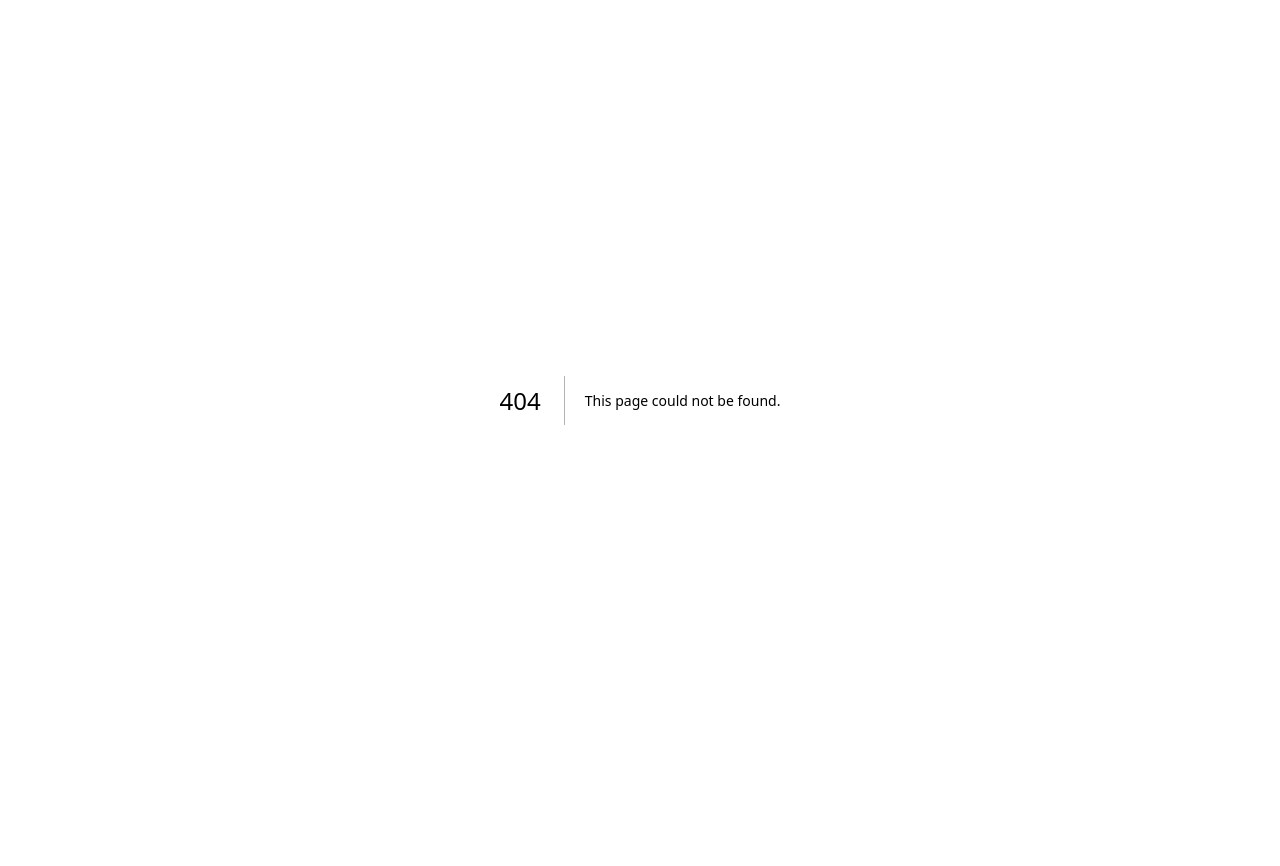
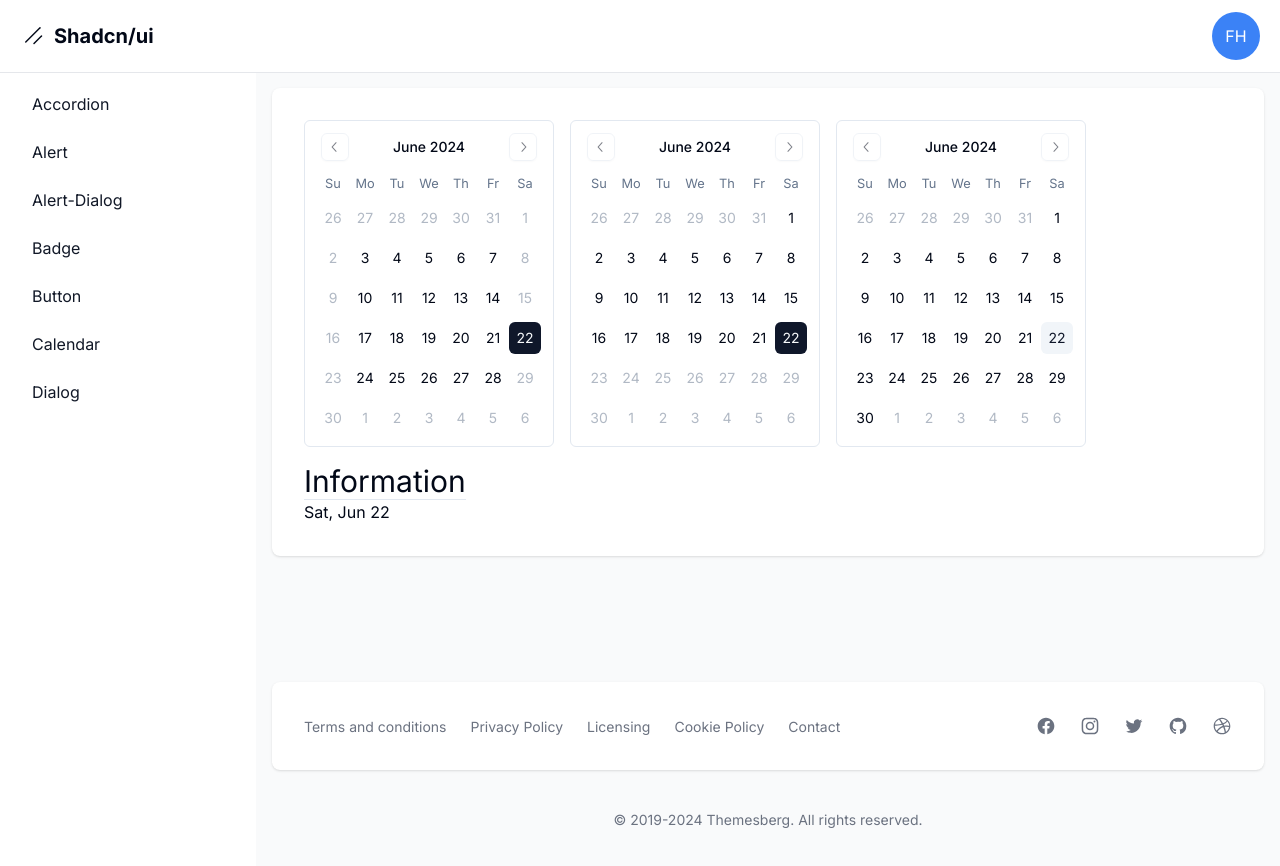
Before and after one commit to jorgeramos2068/next-app-03-shadcn-dashboard, a Next.js app: page /dashboard/calendar in a window 1280 px wide. Before the commit this address had no page. Shown: the top 866 px of the page. Before the commit the page ends 800 px from the top, so only its background shows below. Built offline with nearby package versions, Linux system fonts and the light colour scheme.

Commit message:
feat: add and configure calendar component

```diff
--- a/package.json
+++ b/package.json
@@ -17,9 +17,11 @@
     "@radix-ui/react-slot": "^1.1.0",
     "class-variance-authority": "^0.7.0",
     "clsx": "^2.1.1",
+    "date-fns": "^3.6.0",
     "lucide-react": "^0.396.0",
     "next": "14.2.4",
     "react": "^18",
+    "react-day-picker": "^8.10.1",
     "react-dom": "^18",
     "tailwind-merge": "^2.3.0",
     "tailwindcss-animate": "^1.0.7"
--- /dev/null
+++ b/src/app/dashboard/calendar/page.tsx
@@ -0,0 +1,40 @@
+'use client';
+import * as React from 'react';
+import { Calendar } from '@/components/ui/calendar';
+
+export default function Page() {
+  const [date, setDate] = React.useState<Date | undefined>(new Date());
+  const [multipleDates, setMultipleDates] = React.useState<Date[] | undefined>([]);
+
+  const smallDate = date?.toLocaleDateString('en-US', {
+    weekday: 'short',
+    day: 'numeric',
+    month: 'short',
+  });
+
+  return (
+    <div className="flex-col sm:flex sm:flex-row sm:flex-wrap gap-4">
+      <Calendar
+        mode="single"
+        selected={date}
+        onSelect={setDate}
+        className="rounded-md border"
+        disabled={date => date.getDay() === 0 || date.getDay() === 6}
+      />
+      <Calendar
+        mode="single"
+        selected={date}
+        onSelect={setDate}
+        className="rounded-md border"
+        disabled={date => date > new Date()}
+      />
+      <Calendar mode="multiple" selected={multipleDates} onSelect={setMultipleDates} className="rounded-md border" />
+      <div>
+        <h1 className="text-3xl">Information</h1>
+        <div className="border-b"></div>
+        <p>{smallDate}</p>
+        <p>{multipleDates?.map(localDate => localDate.toLocaleDateString()).join(', ')}</p>
+      </div>
+    </div>
+  );
+}
--- a/src/app/dashboard/layout.tsx
+++ b/src/app/dashboard/layout.tsx
@@ -7,6 +7,7 @@
   { name: 'alert-dialog', href: 'alert-dialog' },
   { name: 'dialog', href: 'dialog' },
   { name: 'badge', href: 'badge' },
+  { name: 'calendar', href: 'calendar' },
 ].sort((a, b) => a.name.localeCompare(b.name));
 
 export default function DashboardLayout({ children }: { children: React.ReactNode }) {
--- /dev/null
+++ b/src/components/ui/calendar.tsx
@@ -0,0 +1,62 @@
+'use client';
+
+import * as React from 'react';
+import { ChevronLeftIcon, ChevronRightIcon } from '@radix-ui/react-icons';
+import { DayPicker } from 'react-day-picker';
+
+import { cn } from '@/lib/utils';
+import { buttonVariants } from '@/components/ui/button';
+
+export type CalendarProps = React.ComponentProps<typeof DayPicker>;
+
+function Calendar({ className, classNames, showOutsideDays = true, ...props }: CalendarProps) {
+  return (
+    <DayPicker
+      showOutsideDays={showOutsideDays}
+      className={cn('p-3', className)}
+      classNames={{
+        months: 'flex flex-col sm:flex-row space-y-4 sm:space-x-4 sm:space-y-0',
+        month: 'space-y-4',
+        caption: 'flex justify-center pt-1 relative items-center',
+        caption_label: 'text-sm font-medium',
+        nav: 'space-x-1 flex items-center',
+        nav_button: cn(
+          buttonVariants({ variant: 'outline' }),
+          'h-7 w-7 bg-transparent p-0 opacity-50 hover:opacity-100'
+        ),
+        nav_button_previous: 'absolute left-1',
+        nav_button_next: 'absolute right-1',
+        table: 'w-full border-collapse space-y-1',
+        head_row: 'flex',
+        head_cell: 'text-muted-foreground rounded-md w-8 font-normal text-[0.8rem]',
+        row: 'flex w-full mt-2',
+        cell: cn(
+          'relative p-0 text-center text-sm focus-within:relative focus-within:z-20 [&:has([aria-selected])]:bg-accent [&:has([aria-selected].day-outside)]:bg-accent/50 [&:has([aria-selected].day-range-end)]:rounded-r-md',
+          props.mode === 'range'
+            ? '[&:has(>.day-range-end)]:rounded-r-md [&:has(>.day-range-start)]:rounded-l-md first:[&:has([aria-selected])]:rounded-l-md last:[&:has([aria-selected])]:rounded-r-md'
+            : '[&:has([aria-selected])]:rounded-md'
+        ),
+        day: cn(buttonVariants({ variant: 'ghost' }), 'h-8 w-8 p-0 font-normal aria-selected:opacity-100'),
+        day_range_start: 'day-range-start',
+        day_range_end: 'day-range-end',
+        day_selected:
+          'bg-primary text-primary-foreground hover:bg-primary hover:text-primary-foreground focus:bg-primary focus:text-primary-foreground',
+        day_today: 'bg-accent text-accent-foreground',
+        day_outside:
+          'day-outside text-muted-foreground opacity-50  aria-selected:bg-accent/50 aria-selected:text-muted-foreground aria-selected:opacity-30',
+        day_disabled: 'text-muted-foreground opacity-50',
+        day_range_middle: 'aria-selected:bg-accent aria-selected:text-accent-foreground',
+        day_hidden: 'invisible',
+        ...classNames,
+      }}
+      components={{
+        IconLeft: ({ ...props }) => <ChevronLeftIcon className="h-4 w-4" />,
+        IconRight: ({ ...props }) => <ChevronRightIcon className="h-4 w-4" />,
+      }}
+      {...props}
+    />
+  );
+}
+Calendar.displayName = 'Calendar';
+
+export { Calendar };
```
Also changed, not shown: 1 other file (tests, documents, lock files or other folders).
